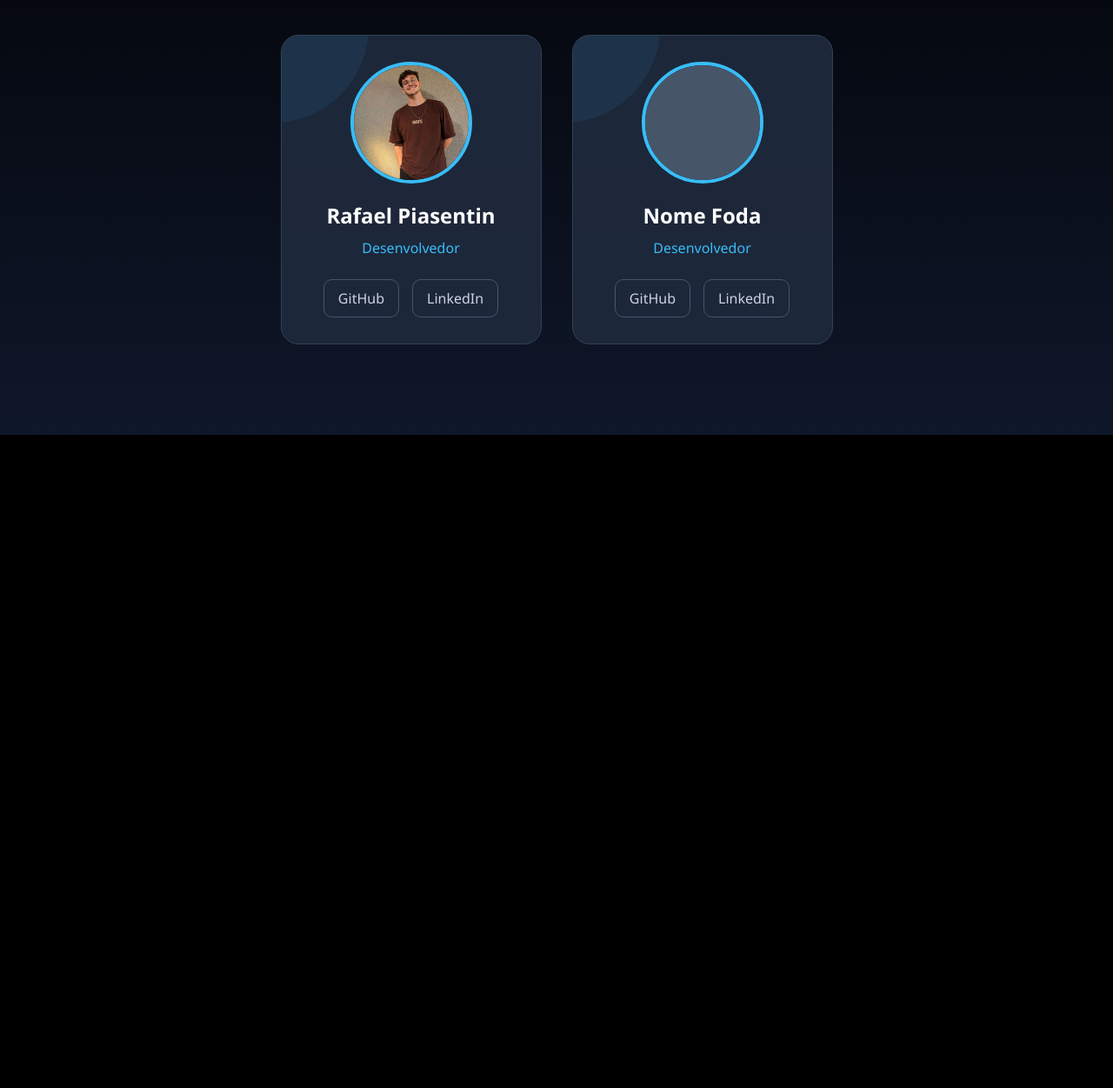
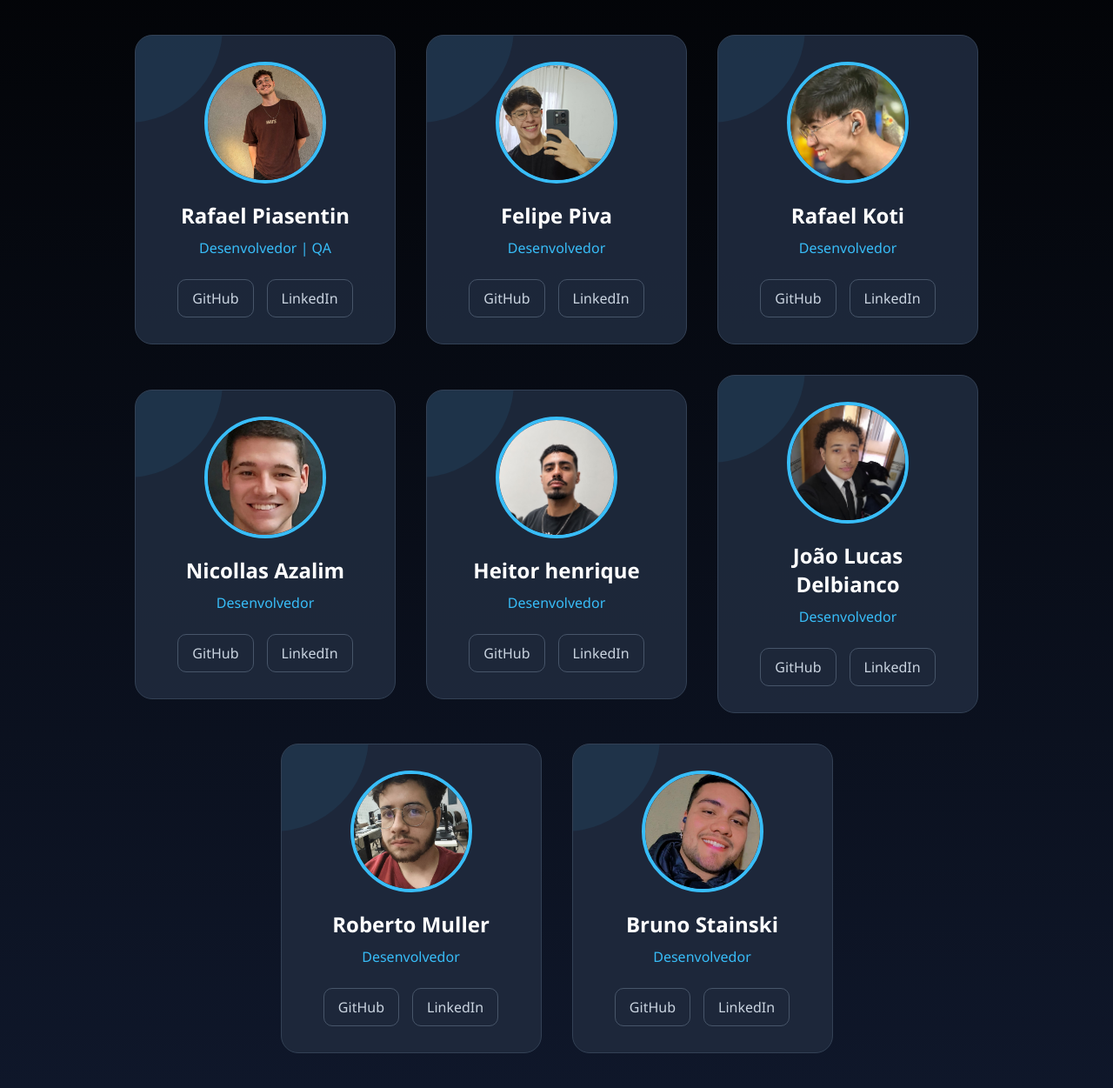
Before and after one commit to Jslus12/Techweek, a Flask app: page /devs in a window 1280 px wide. Shown: the part 300-1551 px from the top of the page at 87% size. Before the commit the page ends 800 px from the top, so only its background shows below. Run offline with Flask 3, Linux system fonts and the light colour scheme.

Commit message:
Adiciona pagina de devs na interface principal

```diff
--- a/techweek-frontend/templates/devs.html
+++ b/techweek-frontend/templates/devs.html
@@ -29,11 +29,11 @@
         <div class="card-dev">
 
             <div class="foto-perfil">
-                <img src="{{ url_for('static', filename='rafa.jpeg') }}" alt="Rafael Piasentin">            </div>
-
+                <img src="{{ url_for('static', filename='img/rafa.jpeg') }}" alt="Rafael Piasentin">
+            </div>
             <h3>Rafael Piasentin</h3>
 
-            <p class="cargo">Desenvolvedor</p>
+            <p class="cargo">Desenvolvedor | QA</p>
 
             <div class="links">
                 <a href="https://github.com/rafapiasentin" target="_blank">GitHub</a>
@@ -49,16 +49,126 @@
         <div class="card-dev">
 
             <div class="foto-perfil">
-                <div class="foto-vazia"></div>
+                <img src="{{ url_for('static', filename='img/Piva.jpg') }}" alt="Felipe Piva">
             </div>
 
-            <h3>Nome Foda</h3>
+            <h3>Felipe Piva</h3>
+
+            <p class="cargo">Desenvolvedor </p>
+
+            <div class="links">
+                <a href="https://github.com/Felipepiv">GitHub</a>
+                <a href="https://www.linkedin.com/in/felipe-piva-8646232ab/">LinkedIn</a>
+            </div>
+
+        </div>
+
+
+        <!-- CARD 3 -->
+        <div class="card-dev">
+
+            <div class="foto-perfil">
+                <img src="{{ url_for('static', filename='img/Japa.jpg') }}" alt="Rafael Koti">
+            </div>
+
+            <h3>Rafael Koti</h3>
+
+            <p class="cargo">Desenvolvedor </p>
+
+            <div class="links">
+                <a href="https://github.com/kotynn">GitHub</a>
+                <a href="https://www.linkedin.com/in/rafael-koti-b046b8352?utm_source=share_via&utm_content=profile&utm_medium=member_ios">LinkedIn</a>
+            </div>
+
+        </div>
+
+              <!-- CARD 4 -->
+        <div class="card-dev">
+
+            <div class="foto-perfil">
+                <img src="{{ url_for('static', filename='img/nicollas.jpg') }}" alt="Nicollas Azalim">
+            </div>
+
+            <h3>Nicollas Azalim</h3>
 
             <p class="cargo">Desenvolvedor</p>
 
             <div class="links">
-                <a href="#">GitHub</a>
-                <a href="#">LinkedIn</a>
+                <a href="https://github.com/Nicollas-devhub">GitHub</a>
+                <a href="https://www.linkedin.com/in/nicollas-azalim-283478352/">LinkedIn</a>
+            </div>
+
+        </div>
+
+              <!-- CARD 5 -->
+         <div class="card-dev">
+
+            <div class="foto-perfil">
+                <img src="{{ url_for('static', filename='img/heitor.jpeg') }}" alt="Heitor henrique">
+            </div>
+
+            <h3>Heitor henrique</h3>
+
+            <p class="cargo">Desenvolvedor</p>
+
+            <div class="links">
+                <a href="https://github.com/Heitor26Henrique">GitHub</a>
+                <a href="https://www.linkedin.com/in/heitor-henrique-9b514736b?utm_source=share_via&utm_content=profile&utm_medium=member_ios">LinkedIn</a>
+            </div>
+
+        </div>
+
+                <!-- CARD 6 -->
+         <div class="card-dev">
+
+            <div class="foto-perfil">
+                <img src="{{ url_for('static', filename='img/jao.jpg') }}" alt="João Lucas Delbianco">
+            </div>
+
+            <h3>João Lucas Delbianco</h3>
+
+            <p class="cargo">Desenvolvedor</p>
+
+            <div class="links">
+                <a href="https://github.com/Jslus12">GitHub</a>
+                <a href="https://www.linkedin.com/in/joão-lucas-d-ba44923b0?utm_source=share_via&utm_content=profile&utm_medium=member_android">LinkedIn</a>
+            </div>
+
+        </div>
+
+
+                <!-- CARD 7 -->
+         <div class="card-dev">
+
+            <div class="foto-perfil">
+                <img src="{{ url_for('static', filename='img/roberto.jpg') }}" alt="Roberto Muller">
+            </div>
+
+            <h3>Roberto Muller</h3>
+
+            <p class="cargo">Desenvolvedor</p>
+
+            <div class="links">
+                <a href="https://github.com/Robersos">GitHub</a>
+                <a href="https://www.linkedin.com/in/roberto-muller-sanches-83b722295/">LinkedIn</a>
+            </div>
+
+        </div>
+
+                <!-- CARD 8 -->
+         <div class="card-dev">
+
+            <div class="foto-perfil">
+                <img src="{{ url_for('static', filename='img/bruno.jpg') }}" alt="Bruno Stainski">
+            </div>
+
+            <h3>Bruno Stainski</h3>
+
+            <p class="cargo">Desenvolvedor</p>
+
+            <div class="links">
+                <a href="https://github.com/BrunoStainski">GitHub</a>
+                <a href="https://www.linkedin.com/in/bruno-stainski-bb8479352?utm_source=share&utm_campaign=share_via&utm_content=profile&utm_medium=android_app">LinkedIn</a>
             </div>
 
         </div>
```
